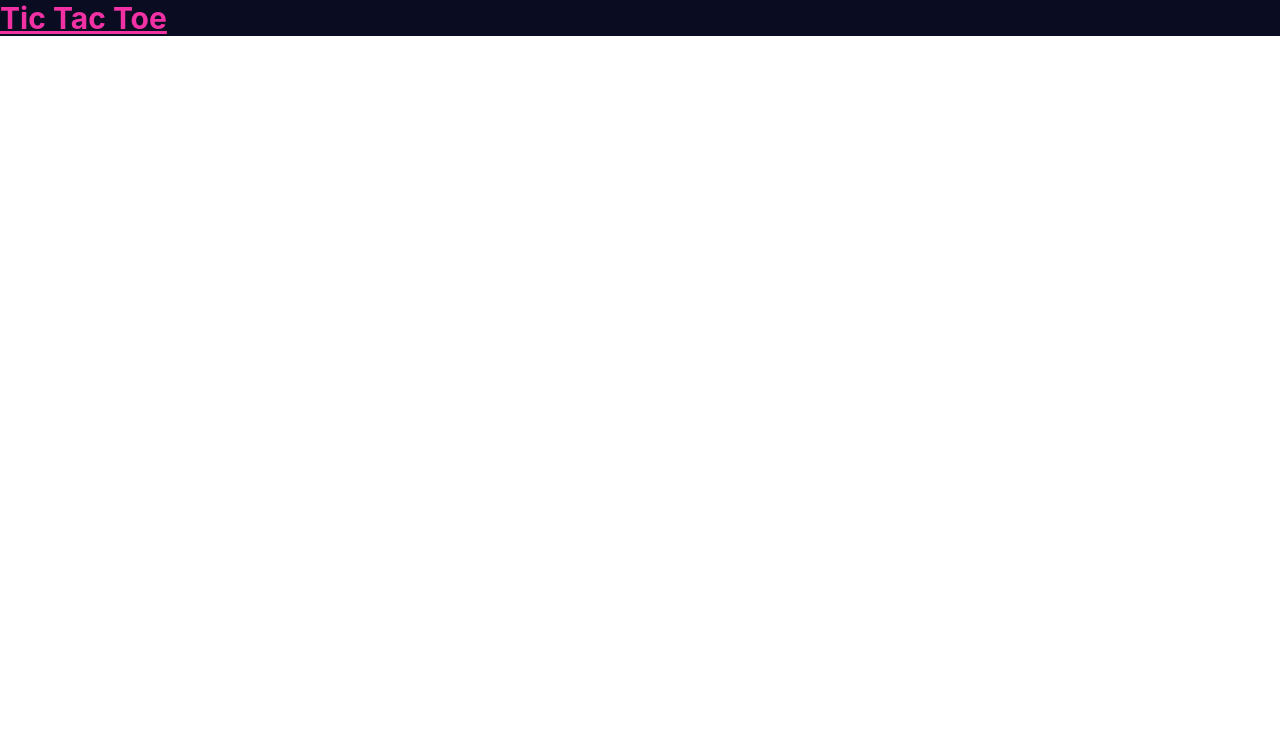
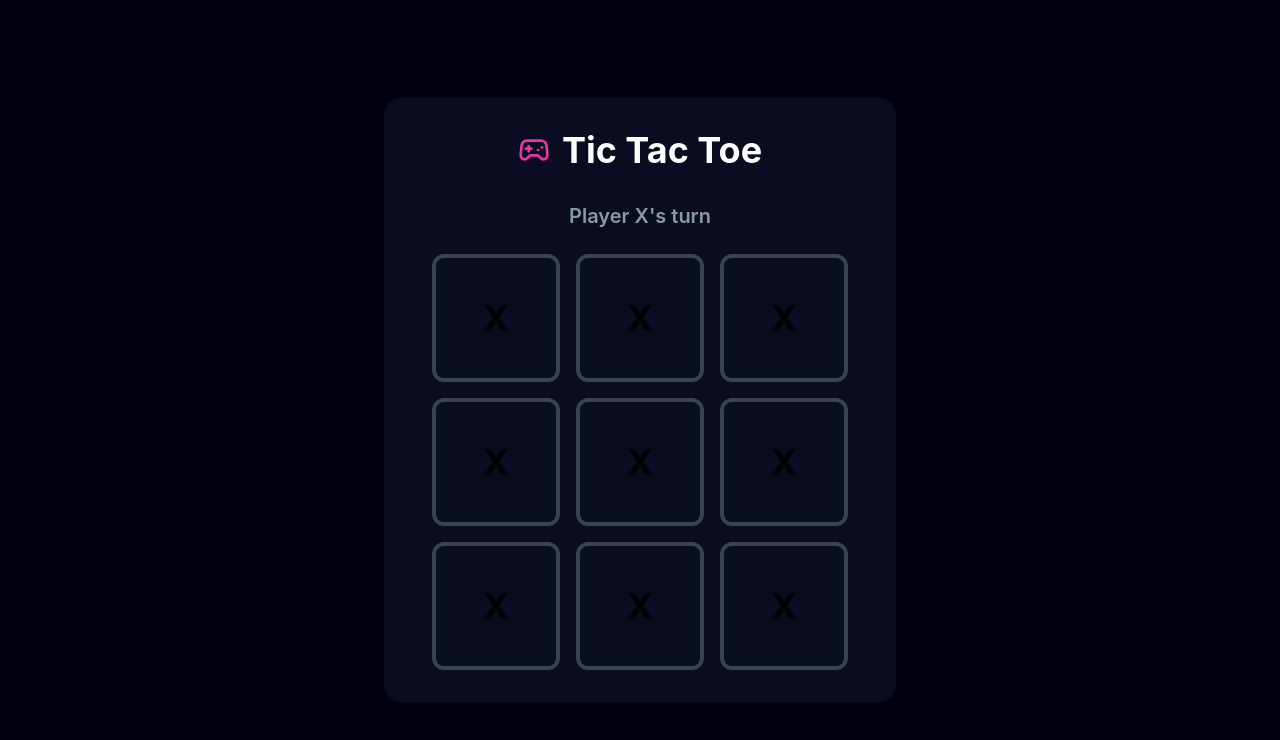
Before and after one commit to EricDosReis/react-tic-tac-toe, a React (Vite) app: page / in a window 1280 px wide. Shown: the top 740 px of the page. Built offline with nearby package versions, Linux system fonts and the light colour scheme.

Commit message:
feat: create layout

```diff
--- a/package.json
+++ b/package.json
@@ -10,6 +10,7 @@
     "preview": "vite preview"
   },
   "dependencies": {
+    "lucide-react": "^0.508.0",
     "react": "^18.3.1",
     "react-dom": "^18.3.1"
   },
--- a/src/App.tsx
+++ b/src/App.tsx
@@ -1,8 +1,23 @@
+import { Gamepad2 } from "lucide-react";
+import { Board } from "./components/Board";
+
 function App() {
   return (
-    <h1 className="text-pink bg-blue-100 text-3xl font-bold underline">
-      Tic Tac Toe
-    </h1>
+    <main className="flex min-h-screen flex-col items-center justify-center bg-blue-200">
+      <div className="w-full max-w-lg rounded-2xl bg-blue-100 p-8">
+        <div className="mb-8 flex items-center justify-center gap-3">
+          <Gamepad2 className="text-pink h-8 w-8" />
+
+          <h1 className="text-4xl font-bold text-white">Tic Tac Toe</h1>
+        </div>
+
+        <div className="mb-6 text-center">
+          <p className="text-xl font-semibold text-gray-100">Player X's turn</p>
+        </div>
+
+        <Board />
+      </div>
+    </main>
   );
 }
 
--- /dev/null
+++ b/src/components/Board.tsx
@@ -0,0 +1,21 @@
+import { Square } from "./Square";
+
+function Board() {
+  return (
+    <div className="mx-auto grid max-w-[26rem] grid-cols-3 gap-4">
+      <Square />
+      <Square />
+      <Square />
+
+      <Square />
+      <Square />
+      <Square />
+
+      <Square />
+      <Square />
+      <Square />
+    </div>
+  );
+}
+
+export { Board };
--- /dev/null
+++ b/src/components/Square.tsx
@@ -0,0 +1,12 @@
+function Square() {
+  return (
+    <button
+      type="button"
+      className="h-32 w-32 rounded-xl border-4 border-gray-200 text-4xl font-bold"
+    >
+      X
+    </button>
+  );
+}
+
+export { Square };
```
Also changed, not shown: 1 other file (tests, documents, lock files or other folders).
